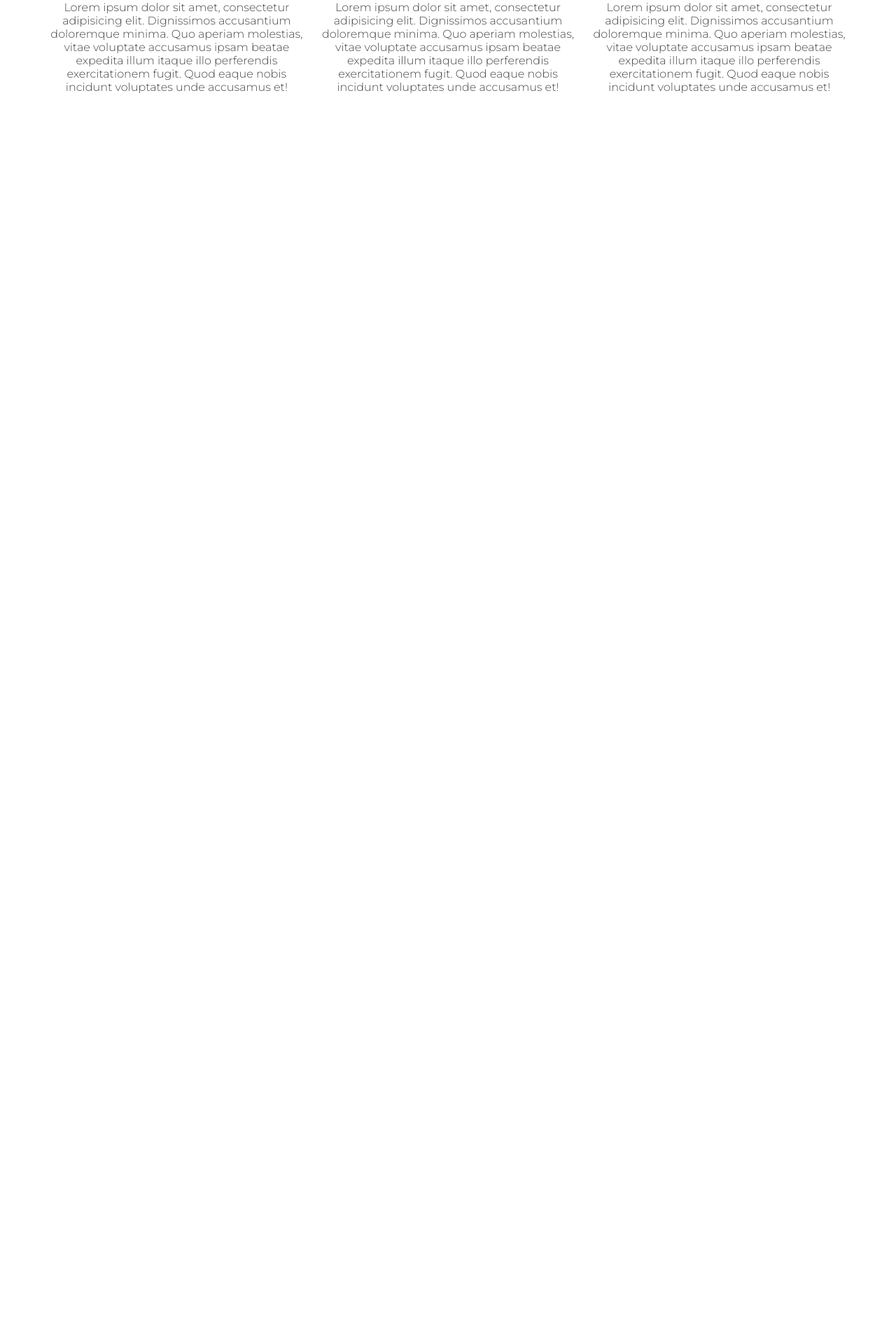
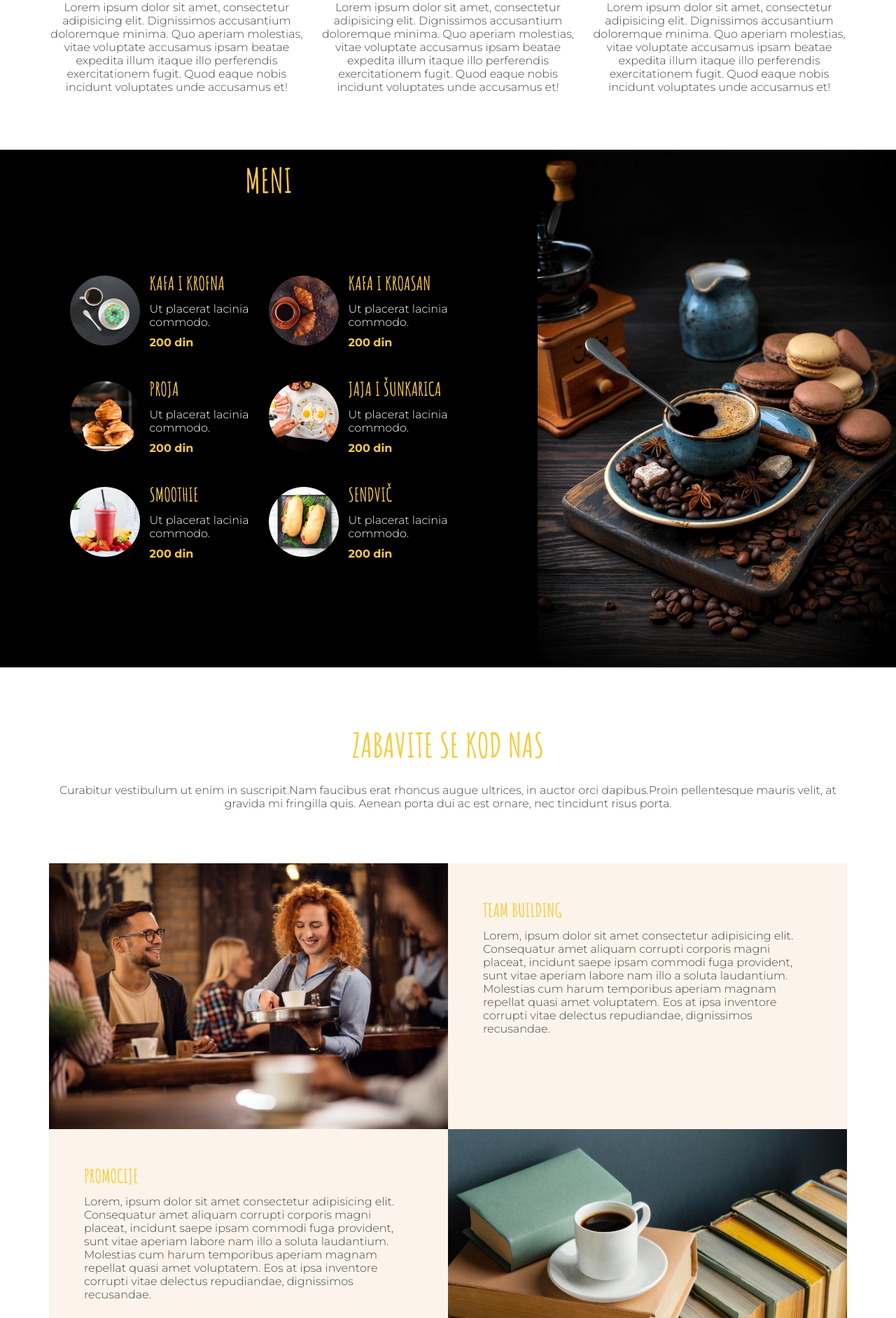
Before and after one commit to gvozdencukic/freeda-fs5.1, a PHP site: page / in a window 1280 px wide. Shown: the part 1474-3358 px from the top of the page at 70% size. Before the commit the page ends 1608 px from the top, so only its background shows below. Run offline with PHP 8.4, Linux system fonts and the light colour scheme.

Commit message:
part usluge

```diff
--- a/_globals.scss
+++ b/_globals.scss
@@ -27,7 +27,9 @@ h1 {
 h2 {
     font-size: 48px;
 }
-
+h3{
+    font-size:27px;
+}
 ul {
     list-style: none;
 }
--- a/index.php
+++ b/index.php
@@ -5,4 +5,8 @@
 
 <?php include 'template_parts/part-ponuda.php'; ?>
 
+<?php include 'template_parts/part-meni.php'; ?>
+
+<?php include 'template_parts/part-usluge.php'; ?>
+
 <?php include 'template_parts/footer.php'; ?>
--- a/style.css
+++ b/style.css
@@ -24,6 +24,10 @@ h1 {
 
 h2 {
   font-size: 48px;
+}
+
+h3 {
+  font-size: 27px;
 }
 
 ul {
@@ -135,4 +139,89 @@ nav .container ul a:hover {
 .ponuda article div h3 {
   margin-top: 45px 0 10px 0;
   font-size: 24px;
+}
+
+.meni {
+  background: black;
+  display: flex;
+  flex-wrap: wrap;
+  flex-direction: row;
+  justify-content: space-between;
+  align-items: center;
+}
+.meni div h2 {
+  color: #FACB36;
+}
+.meni div:first-child {
+  flex: 0 0 60%;
+}
+.meni div:first-child .row {
+  padding: 100px;
+  display: flex;
+  flex-wrap: wrap;
+  flex-direction: row;
+  justify-content: space-between;
+  align-items: center;
+}
+.meni div:first-child .row .menu-item {
+  display: flex;
+  flex-wrap: wrap;
+  flex-direction: row;
+  justify-content: space-between;
+  align-items: center;
+  flex: 0 0 50%;
+  margin-bottom: 40px;
+}
+.meni div:first-child .row .menu-item .img {
+  flex: 0 0 40%;
+}
+.meni div:first-child .row .menu-item .img img {
+  width: 100px;
+  border-radius: 100%;
+}
+.meni div:first-child .row .menu-item .text {
+  flex: 0 0 60%;
+}
+.meni div:first-child .row .menu-item .text h3 {
+  color: #FACB36;
+}
+.meni div:first-child .row .menu-item .text p {
+  color: white;
+  padding: 10px 0;
+}
+.meni div:first-child .row .menu-item .text span {
+  color: #FACB36;
+  font-weight: bold;
+}
+.meni div:last-child {
+  flex: 0 0 40%;
+}
+
+.usluge h2 {
+  color: #FACB36;
+  color: #FACB36;
+}
+.usluge h2 + p {
+  padding: 25px 0 76px 0;
+}
+.usluge article {
+  display: flex;
+  flex-wrap: wrap;
+  flex-direction: row;
+  justify-content: space-between;
+  align-items: stretch;
+}
+.usluge article div {
+  flex: 0 0 50%;
+}
+.usluge article div:last-child {
+  background: #FCF4EA;
+  padding: 50px;
+}
+.usluge article div:last-child h3 {
+  color: #FACB36;
+  margin-bottom: 10px;
+}
+.usluge article:nth-child(even) {
+  flex-direction: row-reverse;
 }/*# sourceMappingURL=style.css.map */
--- a/style.scss
+++ b/style.scss
@@ -44,16 +44,111 @@
     article {
         @include flex();
 
-        div{
-            flex:  0 0 32%;
-            img{
+        div {
+            flex: 0 0 32%;
+
+            img {
                 border: 5px solid $accents;
                 border-radius: 100%;
             }
-            h3{
+
+            h3 {
                 margin-top: 45px 0 10px 0;
-                font-size:24px;
+                font-size: 24px;
             }
         }
     }
 }
+
+//meni
+.meni {
+    background: $black;
+    @include flex();
+
+    div {
+        h2 {
+            color: $accents;
+
+        }
+
+        &:first-child {
+
+            flex: 0 0 60%;
+
+            .row {
+                padding: 100px;
+                @include flex();
+
+                .menu-item {
+                    @include flex();
+                    flex: 0 0 50%;
+                    margin-bottom: 40px;
+
+                    .img {
+                        img {
+                            width: 100px;
+                            border-radius: 100%;
+                        }
+
+                        flex: 0 0 40%;
+                    }
+
+                    .text {
+                        flex: 0 0 60%;
+
+                        h3 {
+                            color: $accents;
+
+                        }
+
+                        p {
+                            color: $white;
+                            padding: 10px 0;
+                        }
+
+                        span {
+                            color: $accents;
+                            font-weight: bold;
+                        }
+                    }
+
+                }
+            }
+        }
+
+        &:last-child {
+            flex: 0 0 40%;
+        }
+    }
+
+}
+
+// usluge
+
+.usluge{
+    h2{
+        color: $accents;
+
+    color: $accents;
+    &+p{
+        padding: 25px 0 76px 0;
+    }
+}
+    article{
+@include flex($align: stretch);
+div{
+    flex: 0 0 50%;
+    &:last-child{
+        background: $bg;
+    padding: 100px 50px 50px 50px;
+    h3{
+        color: $accents;
+        margin-bottom: 10px:
+    }
+    }
+}
+&:nth-child(even){
+    flex-direction: row-reverse;
+}
+    }
+}
--- /dev/null
+++ b/template_parts/part-meni.php
@@ -0,0 +1,70 @@
+<div class="meni">
+    <div>
+        <h2 class="text-center">MENI</h2>
+        <div class="row">
+                 <div class="menu-item">
+                    <div class="img">
+                        <img src="img/coffee3.jpg" alt="">
+                    </div>
+                    <div class="text">
+                        <h3>KAFA I KROFNA</h3>
+                        <p>Ut placerat lacinia commodo.</p>
+                        <span>200 din</span>
+                    </div>
+                </div>
+                <div class="menu-item">
+                    <div class="img">
+                        <img src="img/Coffee 7.jpg" alt="">
+                    </div>
+                    <div class="text">
+                        <h3>KAFA I KROASAN</h3>
+                        <p>Ut placerat lacinia commodo.</p>
+                        <span>200 din</span>
+                    </div>
+                </div>
+                <div class="menu-item">
+                    <div class="img">
+                        <img src="img/coffee 8.jpg" alt="">
+                    </div>
+                    <div class="text">
+                        <h3>PROJA</h3>
+                        <p>Ut placerat lacinia commodo.</p>
+                        <span>200 din</span>
+                    </div>
+                </div>
+                <div class="menu-item">
+                    <div class="img">
+                        <img src="img/coffee 9.jpg" alt="">
+                    </div>
+                    <div class="text">
+                        <h3>JAJA I ŠUNKARICA</h3>
+                        <p>Ut placerat lacinia commodo.</p>
+                        <span>200 din</span>
+                    </div>
+                </div>
+                <div class="menu-item">
+                    <div class="img">
+                        <img src="img/coffee 10.jpg" alt="">
+                    </div>
+                    <div class="text">
+                        <h3>SMOOTHIE</h3>
+                        <p>Ut placerat lacinia commodo.</p>
+                        <span>200 din</span>
+                    </div>
+                </div>
+                <div class="menu-item">
+                    <div class="img">
+                        <img src="img/coffee 11.jpg" alt="">
+                    </div>
+                    <div class="text">
+                        <h3>SENDVIČ</h3>
+                        <p>Ut placerat lacinia commodo.</p>
+                        <span>200 din</span>
+                    </div>
+                </div>
+            </div>
+        </div>
+    <div>
+        <img src="img/coffee4.jpg" alt="">
+    </div>
+</div>
--- /dev/null
+++ b/template_parts/part-usluge.php
@@ -0,0 +1,37 @@
+<!-- usluge -->
+<section class="usluge container py">
+    <h2 class="text-center">ZABAVITE SE KOD NAS</h2>
+    <p class="text-center">Curabitur vestibulum ut enim in suscripit.Nam faucibus erat rhoncus augue ultrices, in
+        auctor orci dapibus.Proin pellentesque mauris velit, at gravida mi fringilla quis. Aenean porta dui ac est
+        ornare, nec tincidunt risus porta.
+    </p>
+    <article>
+        <div>
+<img src="img/coffee 12.jpg" alt="">
+        </div>
+        <div>
+<h3>TEAM BUILDING</h3>
+<p>Lorem, ipsum dolor sit amet consectetur adipisicing elit. Consequatur amet aliquam corrupti corporis magni placeat, incidunt saepe ipsam commodi fuga provident, sunt vitae aperiam labore nam illo a soluta laudantium. Molestias cum harum temporibus aperiam magnam repellat quasi amet voluptatem. Eos at ipsa inventore corrupti vitae delectus repudiandae, dignissimos recusandae.</p>
+        </div>
+    </article>
+
+    <article>
+        <div>
+<img src="img/coffee 13.jpg" alt="">
+        </div>
+        <div>
+<h3>PROMOCIJE</h3>
+<p>Lorem, ipsum dolor sit amet consectetur adipisicing elit. Consequatur amet aliquam corrupti corporis magni placeat, incidunt saepe ipsam commodi fuga provident, sunt vitae aperiam labore nam illo a soluta laudantium. Molestias cum harum temporibus aperiam magnam repellat quasi amet voluptatem. Eos at ipsa inventore corrupti vitae delectus repudiandae, dignissimos recusandae.</p>
+        </div>
+    </article>
+
+    <article>
+        <div>
+<img src="img/coffee 14.jpg" alt="">
+        </div>
+        <div>
+<h3>RADIONICE</h3>
+<p>Lorem, ipsum dolor sit amet consectetur adipisicing elit. Consequatur amet aliquam corrupti corporis magni placeat, incidunt saepe ipsam commodi fuga provident, sunt vitae aperiam labore nam illo a soluta laudantium. Molestias cum harum temporibus aperiam magnam repellat quasi amet voluptatem. Eos at ipsa inventore corrupti vitae delectus repudiandae, dignissimos recusandae.</p>
+        </div>
+    </article>
+</section>
```
Also changed, not shown: 1 other file.
